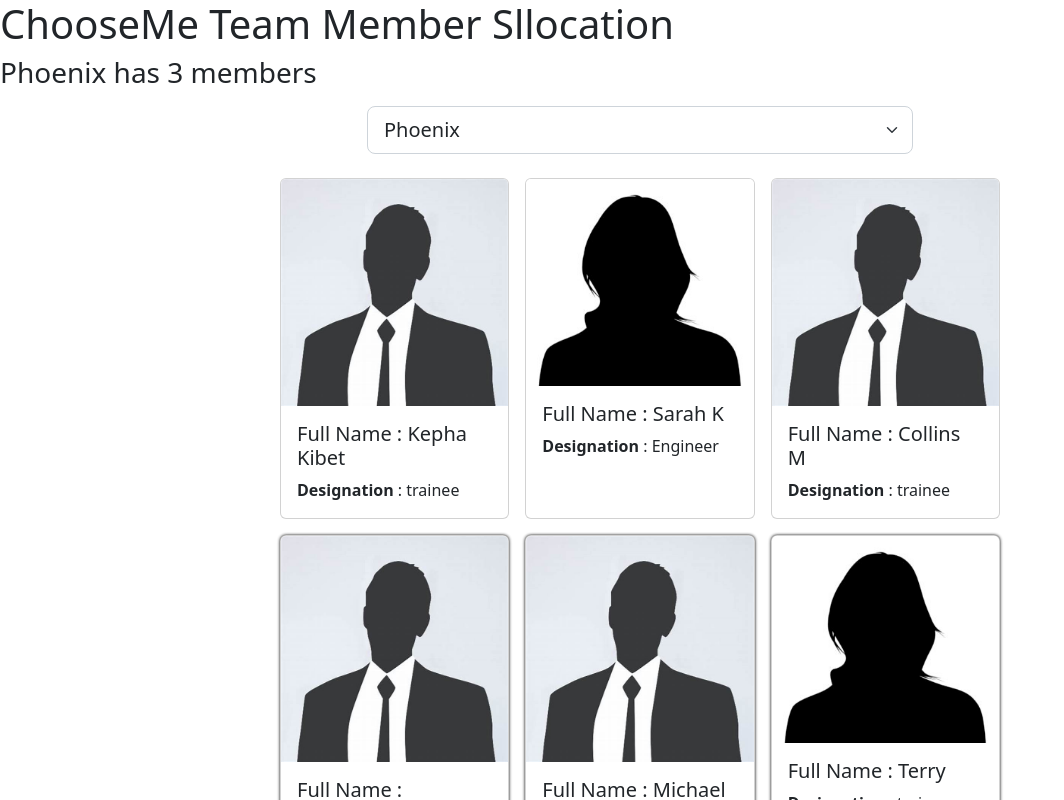
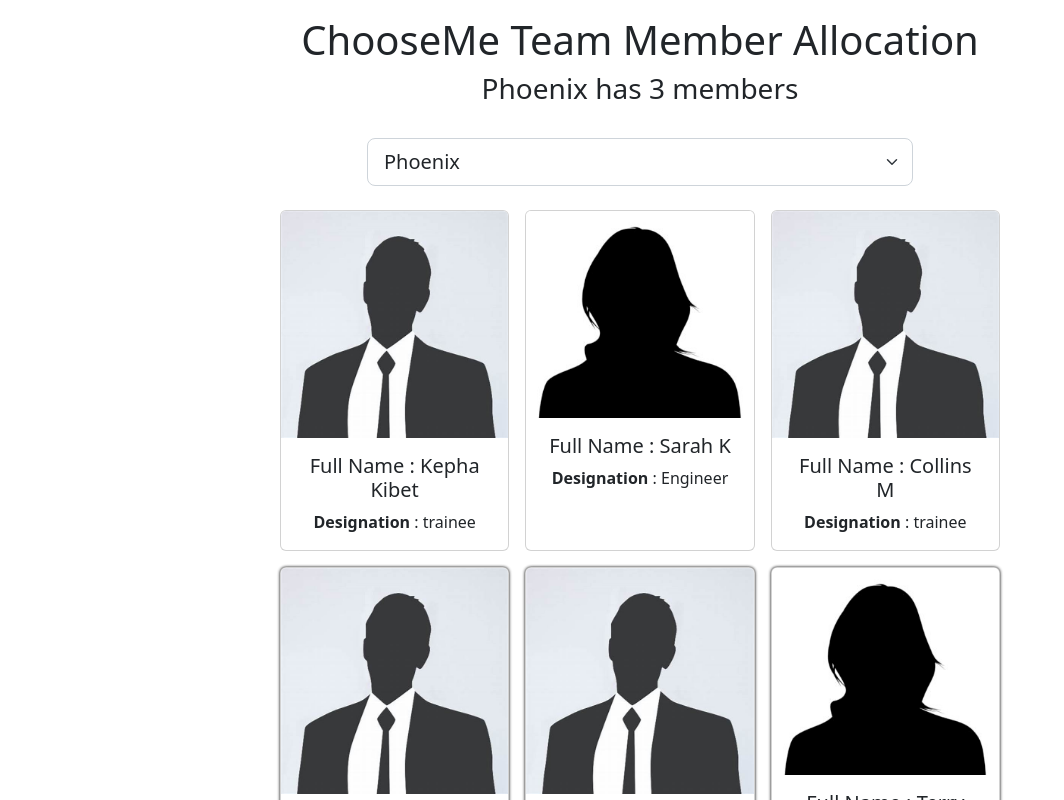
Before and after one commit to KephaKibet/ChooseME-Team-member-allocation-app, a React (Create React App) app in the folder chooseme/: page / in a window 1280 px wide. Shown: the top 800 px of the page, without its empty margins (0-1064 px from the left). Built offline with nearby package versions, Linux system fonts and the light colour scheme.

Commit message:
style header with bootstap 5

```diff
--- a/chooseme/public/index.html
+++ b/chooseme/public/index.html
@@ -2,7 +2,7 @@
 <html lang="en">
   <head>
     <meta charset="utf-8" />
-    <link rel="icon" href="%PUBLIC_URL%/favicon.ico" />
+    <link rel="icon" href="https://th.bing.com/th/id/OIP.kI1e0e1cJgH2fHR-_SSpiQHaHa?w=158&h=180&c=7&r=0&o=5&dpr=1.5&pid=1.7" />
     <meta name="viewport" content="width=device-width, initial-scale=1" />
     <meta name="theme-color" content="#000000" />
     <meta
@@ -24,7 +24,7 @@
       work correctly both with client-side routing and a non-root public URL.
       Learn how to configure a non-root public URL by running `npm run build`.
     -->
-    <title>React App</title>
+    <title>ChooseMe Team Member Allocation</title>
   </head>
   <body>
     <noscript>You need to enable JavaScript to run this app.</noscript>
--- a/chooseme/src/App.css
+++ b/chooseme/src/App.css
@@ -9,3 +9,7 @@ body {
 .selected{
   box-shadow: rgba(0, 0, 0, 0.16) 0px 1px 4px, rgb(10, 10, 10) 0px 0px 3px;
 }
+
+h1,h2,h3,h4,h5,p{
+  text-align:center;
+}
--- a/chooseme/src/header.js
+++ b/chooseme/src/header.js
@@ -3,12 +3,15 @@ import React from 'react';
 const Header = ({selectedTeam, teamMemberCount}) => {
 
   return (
-    <header>
-      <h1>
-       ChooseMe Team Member Sllocation
-      </h1>
-  <h3>{selectedTeam} has {teamMemberCount} members</h3>
-
+    <header className="container" >
+      <div className="row justify-content-center mt-3 mb-4">
+        <div className ="col-8 row ">
+          <h1>
+          ChooseMe Team Member Allocation
+          </h1>
+          <h3>{selectedTeam} has {teamMemberCount} members</h3>
+          </div>
+        </div>
     </header>
     )
 }
```
